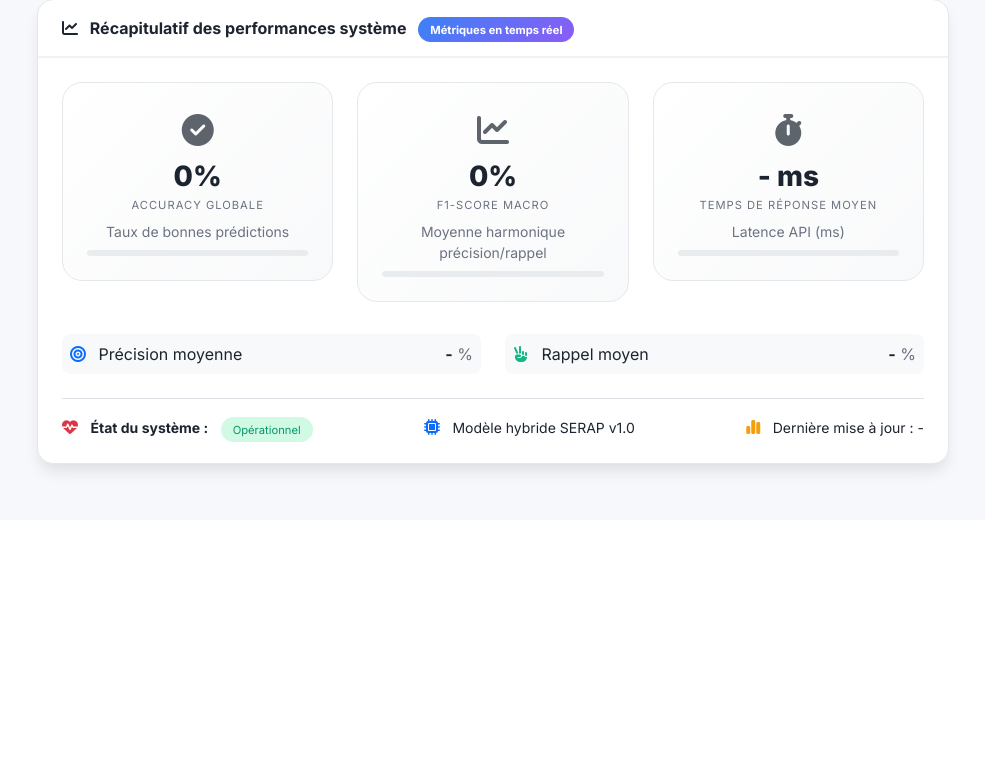
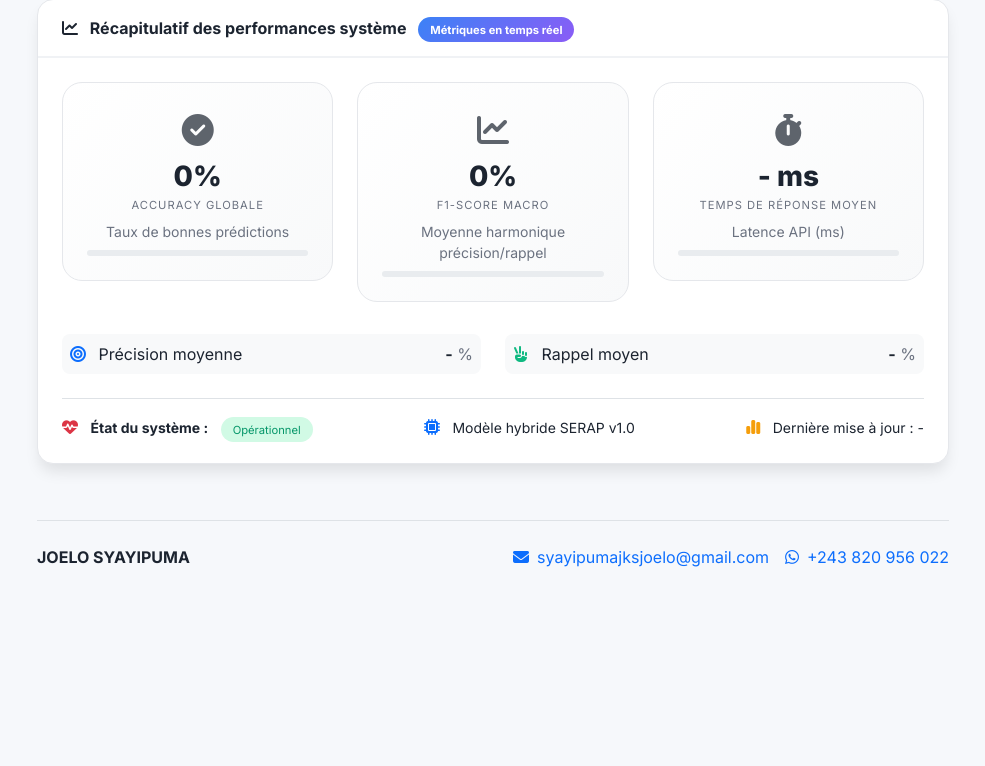
Before and after one commit to JoeloSYAYIPUMA/SYSTEME-DE-RECOMMANDATION-PERSONNALYSE-DES-FILIERES-MEMOIRE-JOELO, a FastAPI app: template application/templates/dashboard.html in a window 1280 px wide. Shown: the part 1501-2267 px from the top of the page, without its empty margins (287-1272 px from the left). Before the commit the page ends 1980 px from the top, so only its background shows below. Run offline with FastAPI, Linux system fonts and the light colour scheme; the template is opened without the code that fills it, so the values that code supplies are empty.

Commit message:
Add contact footers

```diff
--- a/application/templates/connexion.html
+++ b/application/templates/connexion.html
@@ -36,6 +36,11 @@
         </form>
         <p class="mt-3 mb-0 text-muted">Pas encore de compte ? <a href="/inscription">Creer un compte etudiant</a></p>
     </main>
+    <footer class="position-fixed bottom-0 start-0 end-0 py-3 text-center small">
+        <span class="fw-bold">JOELO SYAYIPUMA</span>
+        <a class="ms-3 text-decoration-none" href="mailto:syayipumajksjoelo@gmail.com"><i class="fas fa-envelope me-1"></i>Email</a>
+        <a class="ms-3 text-decoration-none" href="https://wa.me/243820956022" target="_blank" rel="noopener"><i class="fab fa-whatsapp me-1"></i>WhatsApp</a>
+    </footer>
     <script>
         const root = document.documentElement;
         const themeBtn = document.getElementById('themeToggle');
--- a/application/templates/dashboard.html
+++ b/application/templates/dashboard.html
@@ -609,6 +609,17 @@
         </div>
     </main>
 
+    <footer class="main-content pt-0">
+        <div class="container-fluid">
+            <div class="py-4 border-top d-flex flex-wrap justify-content-between align-items-center gap-3">
+                <div class="fw-bold">JOELO SYAYIPUMA</div>
+                <div class="d-flex flex-wrap gap-3">
+                    <a class="text-decoration-none" href="mailto:syayipumajksjoelo@gmail.com"><i class="fas fa-envelope me-2"></i>syayipumajksjoelo@gmail.com</a>
+                    <a class="text-decoration-none" href="https://wa.me/243820956022" target="_blank" rel="noopener"><i class="fab fa-whatsapp me-2"></i>+243 820 956 022</a>
+                </div>
+            </div>
+        </div>
+    </footer>
     <script>
         // Sidebar toggle
         const sidebar = document.getElementById('sidebar');
--- a/application/templates/inscription.html
+++ b/application/templates/inscription.html
@@ -37,6 +37,11 @@
         </form>
         <p class="mt-3 mb-0 text-muted">Deja inscrit ? <a href="/connexion">Se connecter</a></p>
     </main>
+    <footer class="position-fixed bottom-0 start-0 end-0 py-3 text-center small">
+        <span class="fw-bold">JOELO SYAYIPUMA</span>
+        <a class="ms-3 text-decoration-none" href="mailto:syayipumajksjoelo@gmail.com"><i class="fas fa-envelope me-1"></i>Email</a>
+        <a class="ms-3 text-decoration-none" href="https://wa.me/243820956022" target="_blank" rel="noopener"><i class="fab fa-whatsapp me-1"></i>WhatsApp</a>
+    </footer>
     <script>
         const root = document.documentElement;
         const themeBtn = document.getElementById('themeToggle');
```
Also changed, not shown: application/templates/accueil.html (+9 -0 lines), application/templates/admin_utilisateurs.html (+11 -0 lines), application/templates/historique.html (+11 -0 lines), application/templates/index.html (+11 -0 lines), application/templates/resultat.html (+11 -0 lines).
